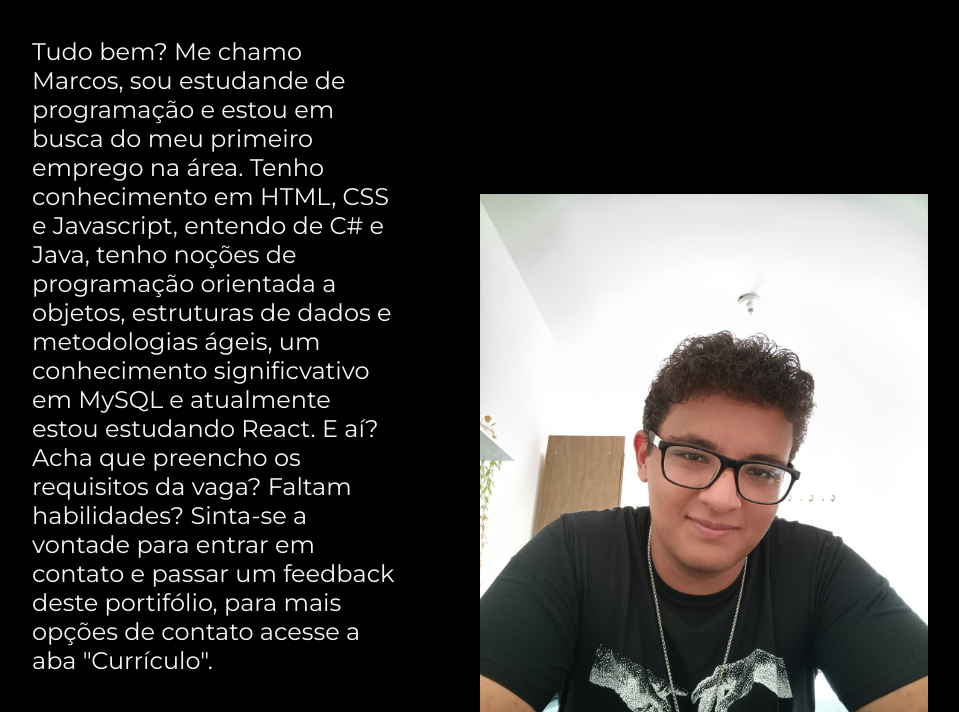
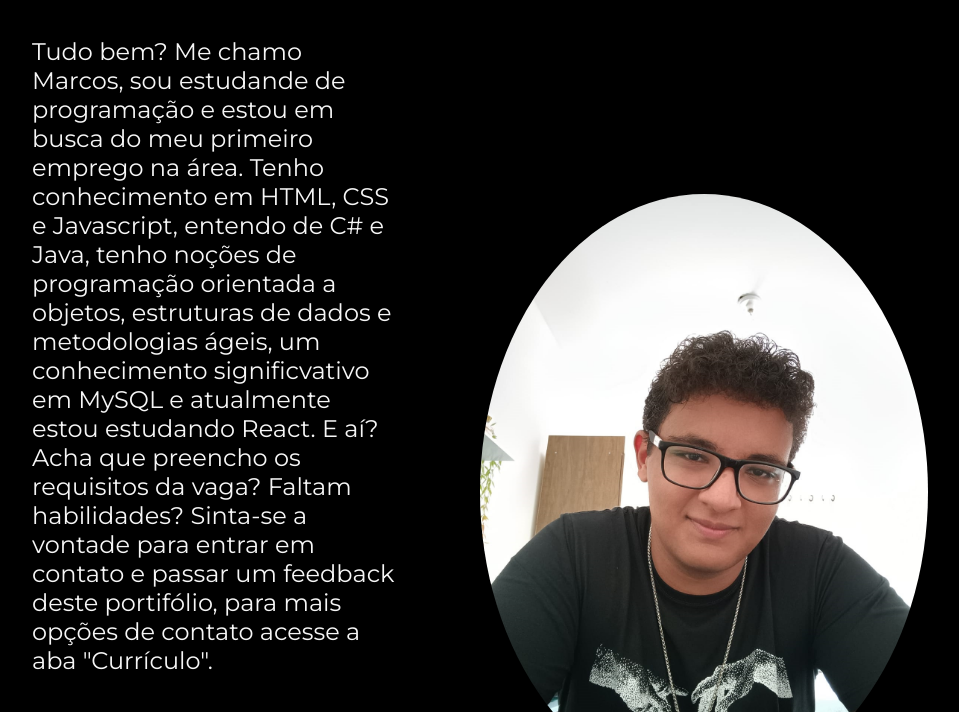
Before and after one commit to Marcos1110/portifolio, a plain HTML site: page index.html in a window 1280 px wide. Shown: the part 212-924 px from the top of the page, without its empty margins (160-1119 px from the left). Drawn offline with nearby package versions, Linux system fonts and the light colour scheme.

Commit message:
Update style.css

```diff
--- a/styles/style.css
+++ b/styles/style.css
@@ -104,6 +104,7 @@ body {
 
 .apresentacao__imagem {
     width: 50%;
+    border-radius: 50%
 }
 
 .rodape{
```
